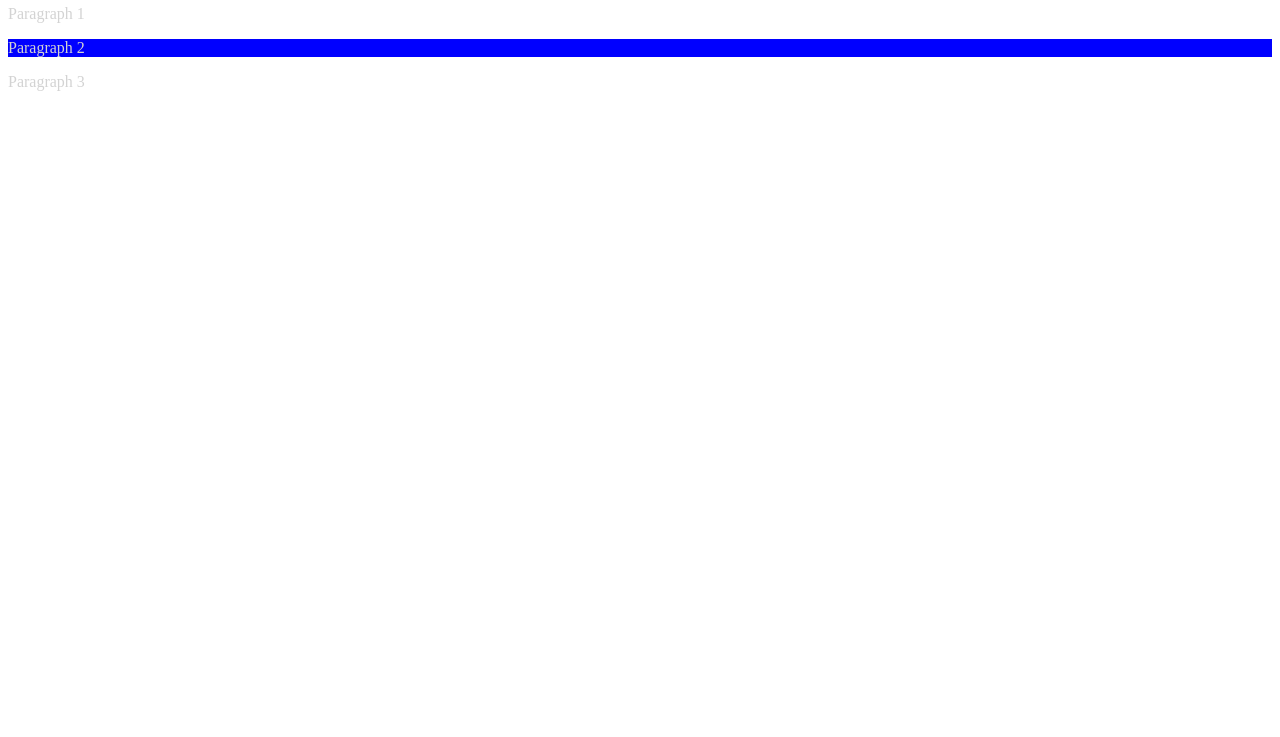
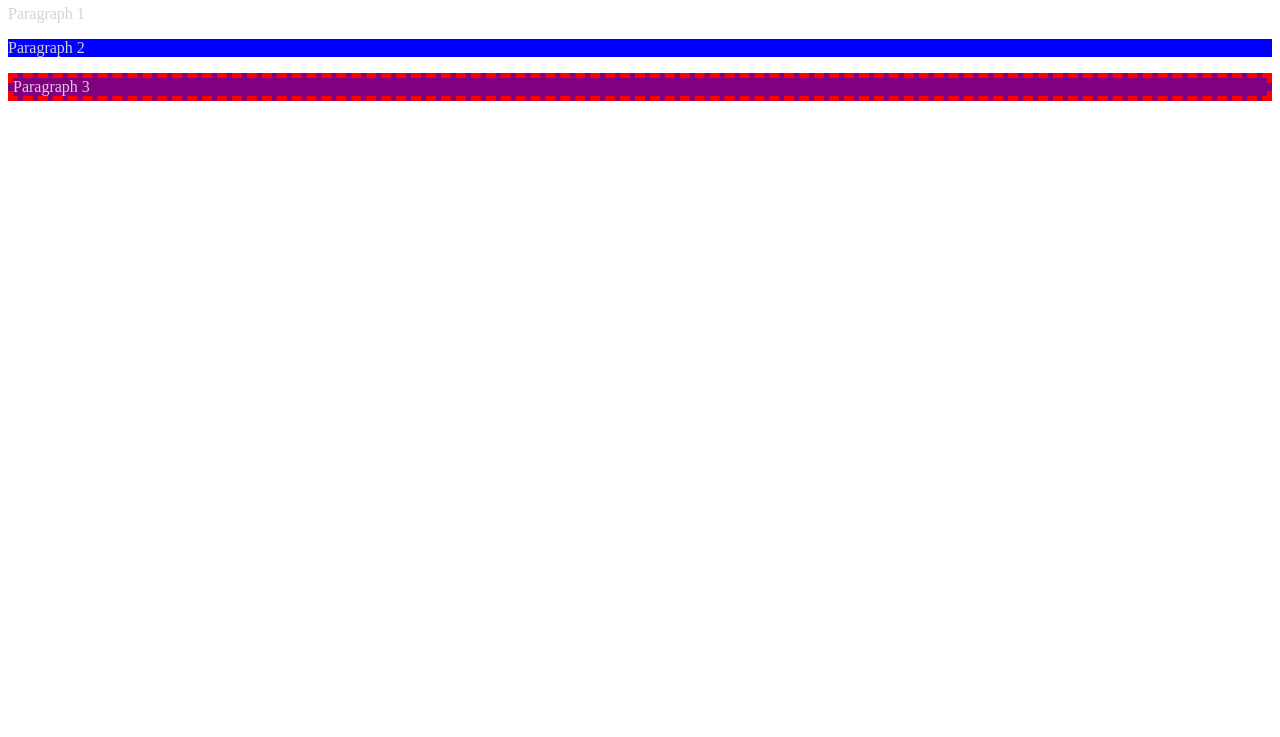
Before and after one commit to mypalal84/About-Me, a plain HTML site: page index.html in a window 1280 px wide. Shown: the part 63-800 px from the top of the page. Drawn offline with Linux system fonts and the light colour scheme.

Commit message:
Fixed something-else by adding a dash in html

```diff
--- a/index.html
+++ b/index.html
@@ -12,7 +12,7 @@
 
         <p>Paragraph 1</p>
         <p class="more-content">Paragraph 2</p>
-        <p id="something else">Paragraph 3</p>
+        <p id="something-else">Paragraph 3</p>
       </section>
     </main>
     <script src="app.js"></script>
```
Also changed, not shown: style.css (+4 -4 lines).
